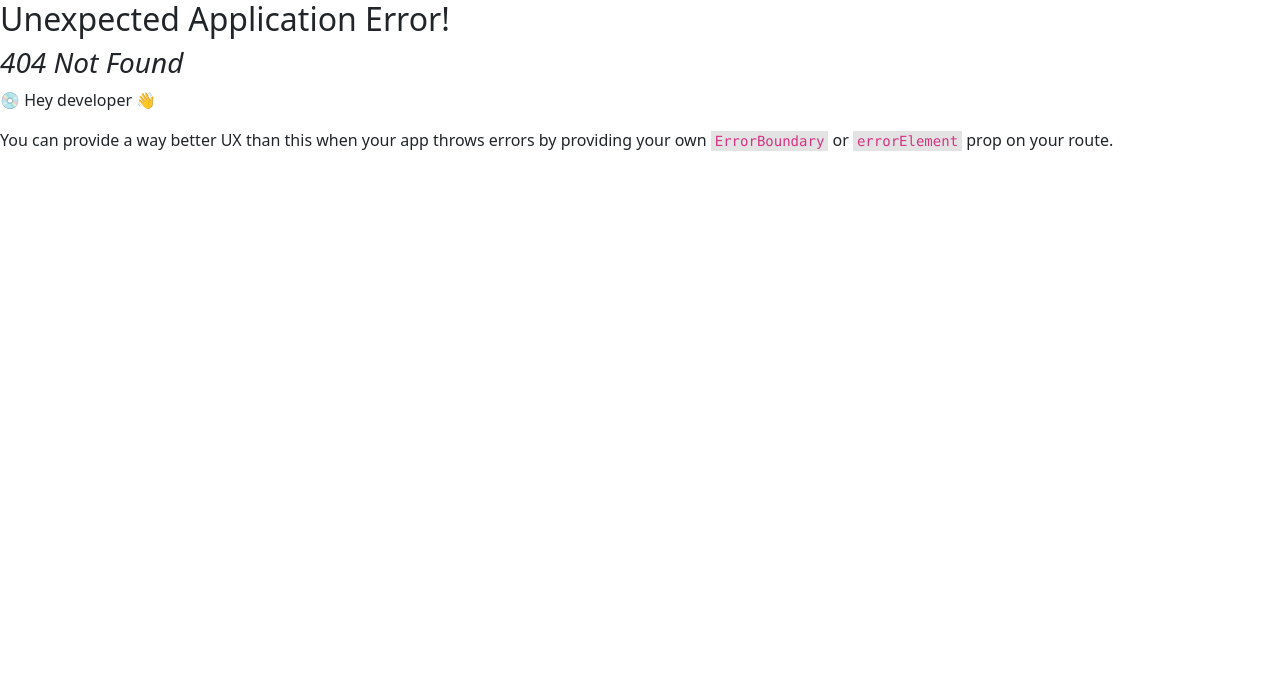
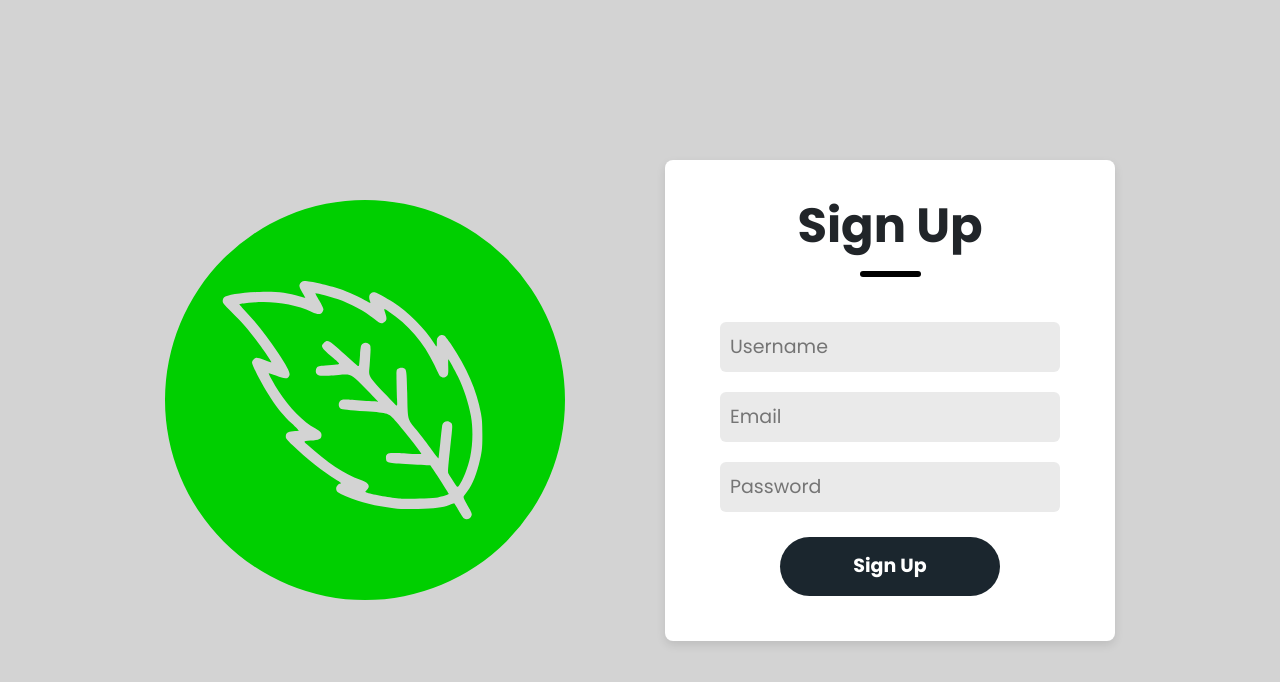
Before and after one commit to xbze3/mint-ChatApp, a React (Vite) app in the folder mint/: page /signup in a window 1280 px wide. Before the commit this address had no page. Shown: the top 682 px of the page. Built offline with nearby package versions, Linux system fonts and the light colour scheme.

Commit message:
Add create user functionality

```diff
--- a/mint/src/components/ConversationSet.tsx
+++ b/mint/src/components/ConversationSet.tsx
@@ -152,6 +152,8 @@ function ConversationSet() {
 
     if (loading) return <div>Loading conversations...</div>;
     if (error) return <div>Error: {error}</div>;
+    if (conversations.length === 0)
+        return <div className="ConversationSetFallback">No conversations</div>;
 
     return (
         <section id="ConversationSet">
--- /dev/null
+++ b/mint/src/components/SignUpForm.tsx
@@ -0,0 +1,99 @@
+import "../components-css/LoginForm.css";
+import { ChangeEvent, FormEvent, useState } from "react";
+import logo from "../assets/mintLogo1.svg";
+
+function SignUpForm() {
+    const [details, setDetails] = useState({
+        username: "",
+        email: "",
+        password: "",
+    });
+    const [error, setError] = useState<string | null>(null);
+
+    const handleCheck = (e: ChangeEvent<HTMLInputElement>) => {
+        const { name, value } = e.target;
+        setDetails((prev) => ({ ...prev, [name]: value }));
+    };
+
+    const handleSubmit = async (e: FormEvent<HTMLFormElement>) => {
+        e.preventDefault();
+        try {
+            const response = await fetch("http://localhost:8081/api/signup", {
+                method: "POST",
+                headers: {
+                    "Content-Type": "application/json",
+                },
+                body: JSON.stringify(details),
+            });
+
+            if (response.ok) {
+                const data = await response.json();
+                localStorage.setItem("token", data.token);
+                window.location.replace("http://localhost:5173/home");
+            } else {
+                const errorData = await response.json();
+                setError(errorData.message || "Sign Up failed");
+            }
+        } catch (err) {
+            setError("An error occurred. Please try again.");
+        }
+    };
+
+    return (
+        <div id="login_body">
+            <div>
+                <img src={logo} alt="" id="loginLogo" />
+            </div>
+            <div className="login_container">
+                <div className="login_header">
+                    <div className="text">Sign Up</div>
+                    <div className="underline"></div>
+                </div>
+
+                {error && <div className="error-message">{error}</div>}
+
+                <form className="inputs" onSubmit={handleSubmit}>
+                    <div className="input">
+                        <input
+                            type="text"
+                            placeholder="Username"
+                            name="username"
+                            value={details.username}
+                            onChange={handleCheck}
+                            required
+                        />
+                    </div>
+
+                    <div className="input">
+                        <input
+                            type="text"
+                            placeholder="Email"
+                            name="email"
+                            value={details.email}
+                            onChange={handleCheck}
+                            required
+                        />
+                    </div>
+
+                    <div className="input">
+                        <input
+                            placeholder="Password"
+                            type="password"
+                            name="password"
+                            value={details.password}
+                            onChange={handleCheck}
+                            required
+                        />
+                    </div>
+                    <div className="submit-container">
+                        <button type="submit" className="submit">
+                        Sign Up
+                        </button>
+                    </div>
+                </form>
+            </div>
+        </div>
+    );
+}
+
+export default SignUpForm;
--- a/mint/src/main.tsx
+++ b/mint/src/main.tsx
@@ -5,6 +5,7 @@ import "bootstrap/dist/css/bootstrap.min.css";
 
 import App from "./App.tsx";
 import LoginForm from "./components/LoginForm.tsx";
+import SignUpForm from "./components/SignUpForm.tsx";
 
 const router = createBrowserRouter([
     {
@@ -19,6 +20,10 @@ const router = createBrowserRouter([
         path: "/login",
         element: <LoginForm />,
     },
+    {
+        path: "/signup",
+        element: <SignUpForm />,
+    },
 ]);
 
 createRoot(document.getElementById("root")!).render(
```
Also changed, not shown: 1 other file (tests, documents, lock files or other folders).
